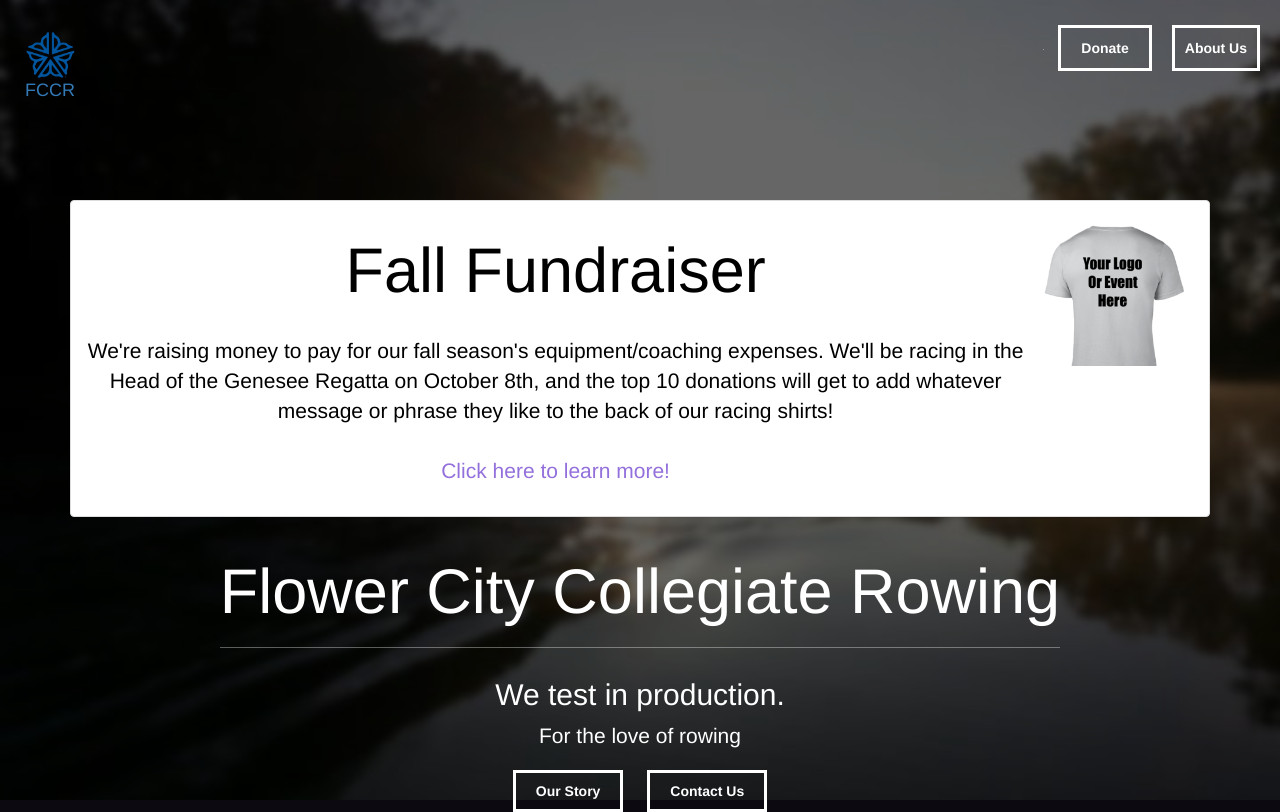
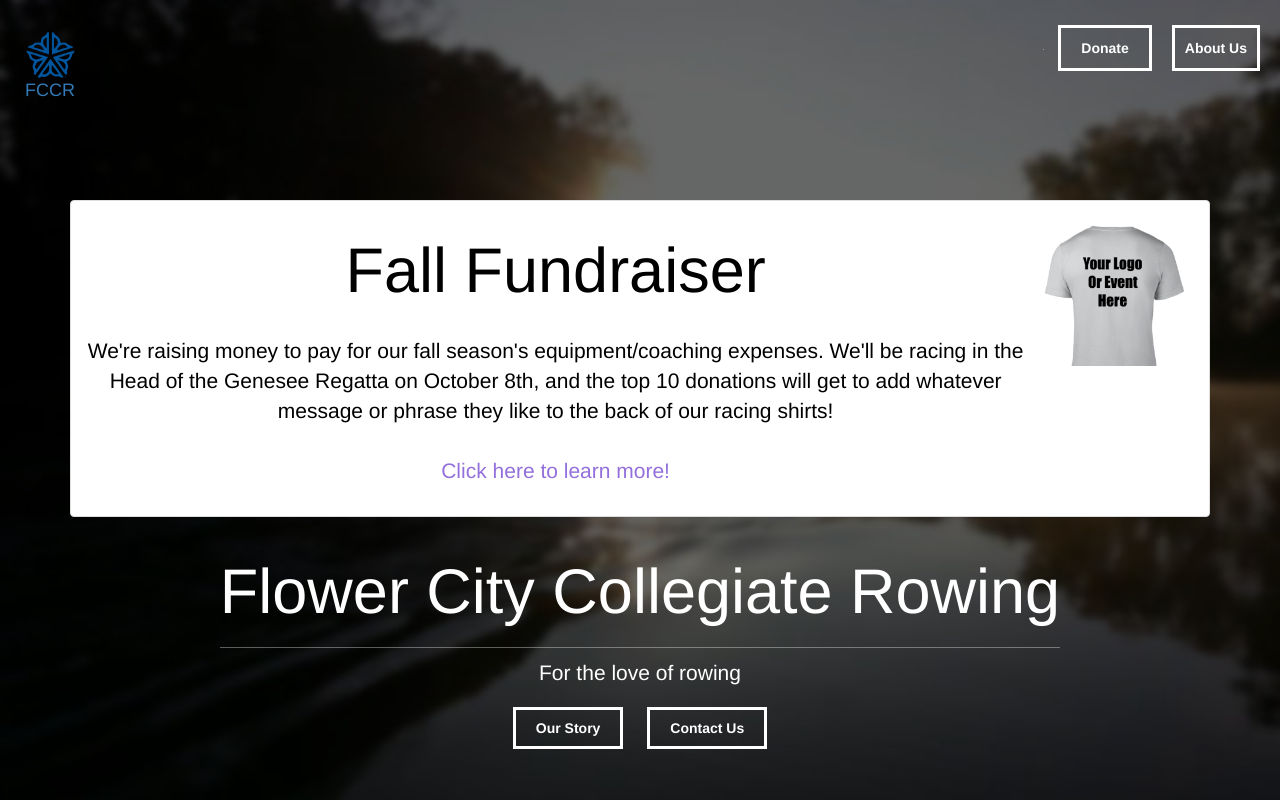
Before and after one commit to amk5401/FCCR, a PHP site: page / in a window 1280 px wide. Run offline with PHP 8.4, Linux system fonts and the light colour scheme.

Commit message:
removed stupid shit

```diff
--- a/index.php
+++ b/index.php
@@ -22,7 +22,6 @@
             </div>
         </div>
         <h1>Flower City Collegiate Rowing</h1>
-        <h2>We test in production.</h2>
         <p>For the love of rowing</p>
         <div class="button-container">
             <div onclick="location.href='aboutUs.php'" class="button-custom">Our Story</div>
```
